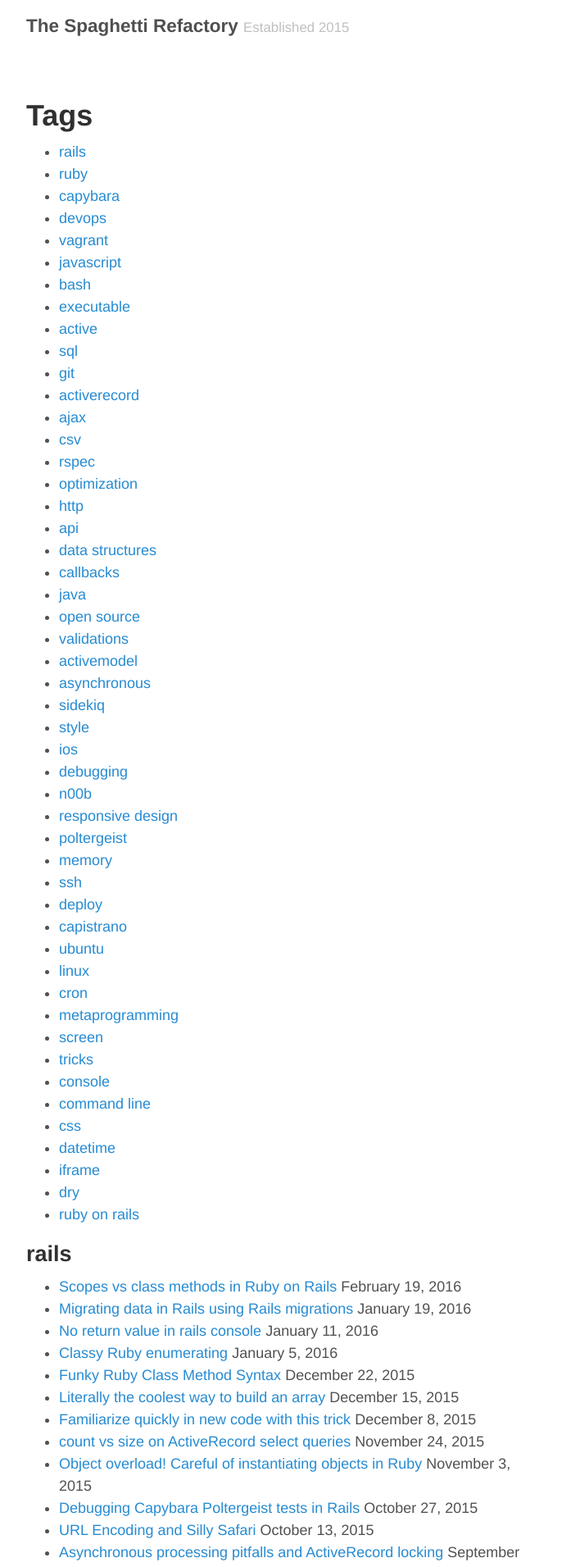
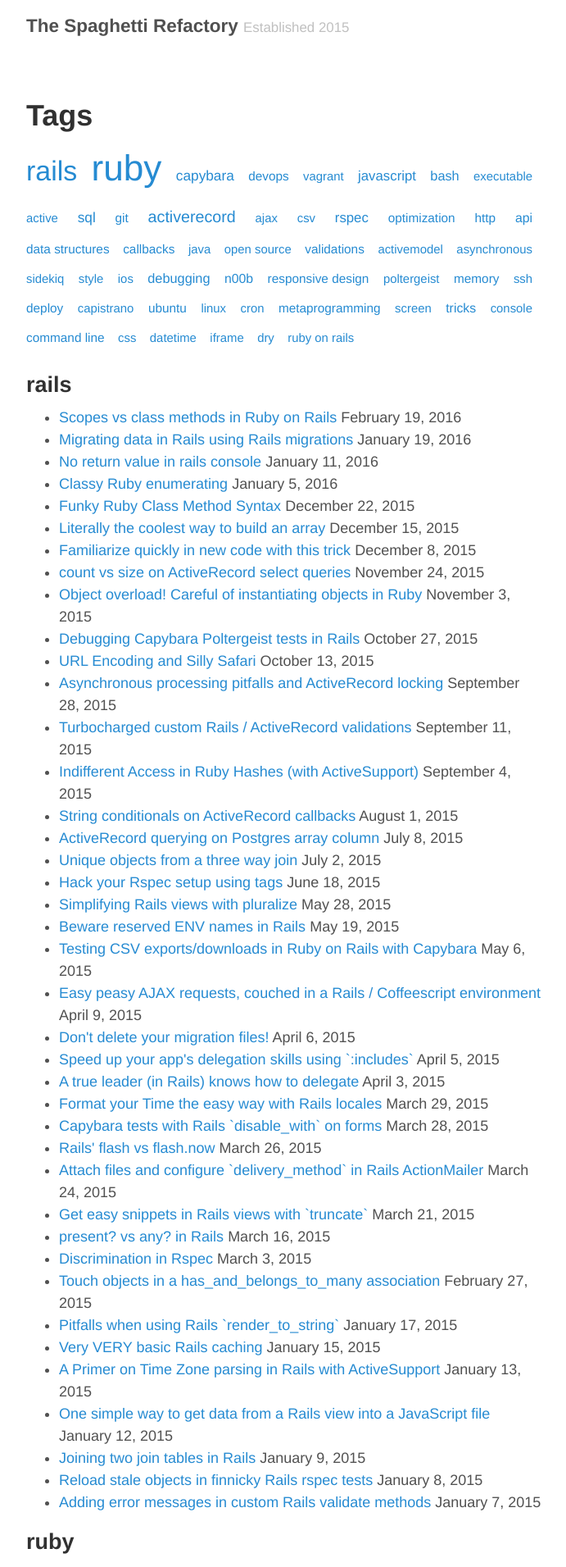
Before and after one commit to supremebeing7/spaghetti-refactory, a Jekyll site: the page built from tags.html, in a window 1280 px wide. Shown: the top 1911 px of the page at 82% size, without its empty margins (293-984 px from the left). Built offline with Jekyll 4.4.1, drawn with Linux system fonts in a browser that asks for light colours; nearby versions of some CDN libraries.

Commit message:
Tag cloud FTW

```diff
--- /dev/null
+++ b/_sass/_tags.scss
@@ -0,0 +1,10 @@
+.tag-cloud {
+  list-style: none;
+  padding: 0;
+  text-align: justify;
+  font-size: 16px;
+  li {
+    display: inline-block;
+    margin: 0 12px 12px 0;
+  }
+}
--- a/styles.scss
+++ b/styles.scss
@@ -26,3 +26,4 @@
 @import "posts";
 @import "pagination";
 @import "message";
+@import "tags";
--- a/tags.html
+++ b/tags.html
@@ -3,12 +3,12 @@ layout: page
 title: Tags
 ---
 
-<ul class="tags">
+<ul class="tag-cloud">
   {% for tag_pair in site.tags %}
     {% assign tag = tag_pair | first %}
     {% assign posts = tag_pair | last %}
-  <li>
-    <a class="tag" href="{{ site.baseurl }}/tags#{{ tag | downcase | replace:" ","-" }}">
+    <li style="font-size: {{ posts | size | times: 150 | divided_by: site.tags.size | plus: 90  }}%">
+      <a href="#{{ tag | downcase | replace:" ","-" }}">
         {{ tag }}
       </a>
     </li>
```
Lines whose indentation alone changed are shown as unchanged.
